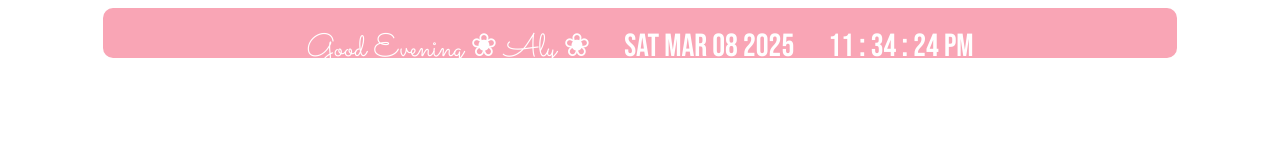
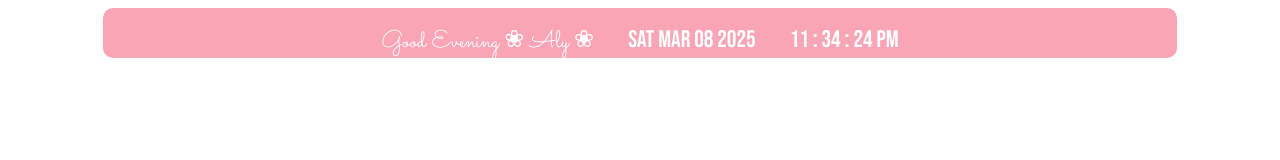
Before and after one commit to alee-cat/notion, a plain HTML site: page index.html in a window 1280 px wide. Drawn offline with Linux system fonts and the light colour scheme.

Commit message:
Update index.html

```diff
--- a/index.html
+++ b/index.html
@@ -51,7 +51,7 @@ h1 {
 .clock {
     display: inline;
     font-family: 'Bebas Neue', cursive;
-    font-size: 2em;
+    font-size: 1.5em;
 
 }
 
@@ -69,14 +69,14 @@ h1 {
     display: inline;
     min-width: 162px;
     font-family: 'Bebas Neue', cursive;
-    font-size: 2em;
+    font-size: 1.5em;
     padding-right: 30px;
 }
 .greet{
 
     display:inline;
     font-family: 'Sacramento', cursive;
-    font-size: 2rem;
+    font-size: 1.5rem;
      padding-right: 30px;
 }
 
```
